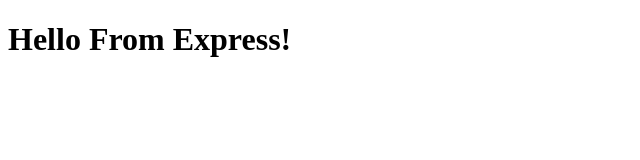
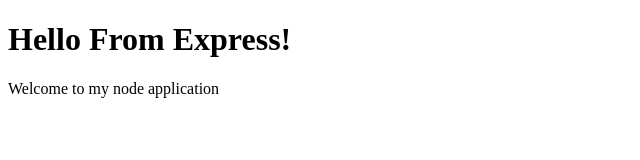
Before and after one commit to wlee88/web-server, a website: page public/index.html in a window 1280 px wide. Shown: the whole page, without its empty margins (0-640 px from the left). Drawn offline with Linux system fonts and the light colour scheme.

Commit message:
new text

```diff
--- a/public/index.html
+++ b/public/index.html
@@ -6,5 +6,6 @@
 </head>
 <body>
   <h1>Hello From Express!</h1>
+  <p>Welcome to my node application</p>
 </body>
 </html>
```
